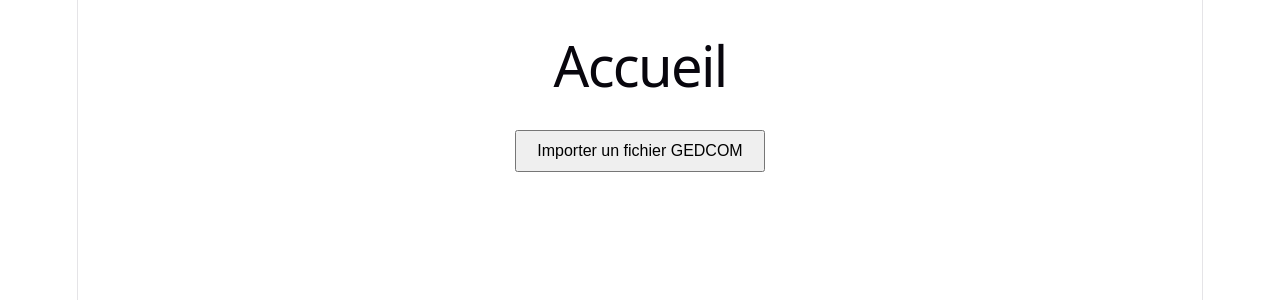
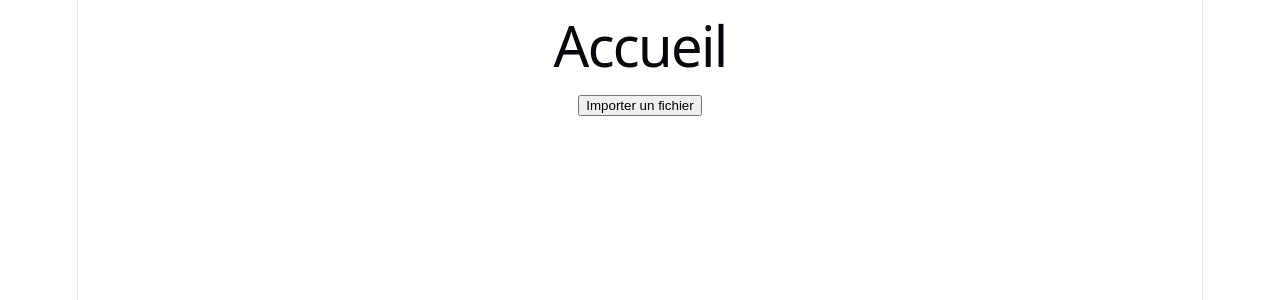
Before and after one commit to lr2larminat/gedlachance, a React (Vite) app: page / in a window 1280 px wide. Shown: the top 300 px of the page. Built offline with nearby package versions, Linux system fonts and the light colour scheme.

Commit message:
Nouvelle version

```diff
--- a/src/App.tsx
+++ b/src/App.tsx
@@ -1,19 +1,30 @@
-import React, { useState } from 'react';
+import { useState } from 'react';
 import HomePage from './HomePage';
 import ImportPage from './import/ImportPage';
 import ParsePage from './import/ParsePage';
-import './App.css';
+
+export type Page = 'home' | 'import' | 'parse';
 
 function App() {
-  const [currentPage, setCurrentPage] = useState<'home' | 'import' | 'parse'>('home');
+  const [currentPage, setCurrentPage] = useState<Page>('home');
   const [file, setFile] = useState<File | null>(null);
 
   return (
-    <div className="app">
-      {currentPage === 'home' && <HomePage setCurrentPage={setCurrentPage} />}
-      {currentPage === 'import' && <ImportPage setCurrentPage={setCurrentPage} file={file} setFile={setFile} />}
-      {currentPage === 'parse' && <ParsePage setCurrentPage={setCurrentPage} file={file} />}
-    </div>
+    <>
+      {currentPage === 'home' && (
+        <HomePage setCurrentPage={setCurrentPage} />
+      )}
+      {currentPage === 'import' && (
+        <ImportPage
+          setCurrentPage={setCurrentPage}
+          file={file}
+          setFile={setFile}
+        />
+      )}
+      {currentPage === 'parse' && (
+        <ParsePage setCurrentPage={setCurrentPage} file={file} />
+      )}
+    </>
   );
 }
 
--- a/src/HomePage.tsx
+++ b/src/HomePage.tsx
@@ -1,17 +1,16 @@
-import React from 'react';
-import './HomePage.css';
+import { Page } from './App';
 
 interface HomePageProps {
-  setCurrentPage: (page: string) => void;
+  setCurrentPage: React.Dispatch<React.SetStateAction<Page>>;
 }
 
-function HomePage({ setCurrentPage }: HomePageProps) {
+export default function HomePage({ setCurrentPage }: HomePageProps) {
   return (
-    <div className="home-page">
+    <div>
       <h1>Accueil</h1>
-      <button onClick={() => setCurrentPage('import')}>Importer un fichier GEDCOM</button>
+      <button onClick={() => setCurrentPage('import')}>
+        Importer un fichier
+      </button>
     </div>
   );
 }
-
-export default HomePage;
--- a/src/import/ImportPage.tsx
+++ b/src/import/ImportPage.tsx
@@ -1,31 +1,38 @@
-import React from 'react';
-import './ImportPage.css';
+import { useState } from 'react';
+import { Page } from '../App';
 
 interface ImportPageProps {
-  setCurrentPage: (page: string) => void;
+  setCurrentPage: React.Dispatch<React.SetStateAction<Page>>;
   file: File | null;
-  setFile: (file: File | null) => void;
+  setFile: React.Dispatch<React.SetStateAction<File | null>>;
 }
 
-function ImportPage({ setCurrentPage, file, setFile }: ImportPageProps) {
-  const handleFileChange = (e: React.ChangeEvent<HTMLInputElement>) => {
-    const f = e.target.files?.[0] ?? null;
-    setFile(f);
+export default function ImportPage({ setCurrentPage, file, setFile }: ImportPageProps) {
+  const [localFile, setLocalFile] = useState<File | null>(file);
+
+  const handleFileSelect = (e: React.ChangeEvent<HTMLInputElement>) => {
+    const selectedFile = e.target.files?.[0];
+    if (selectedFile) {
+      setLocalFile(selectedFile);
+      setFile(selectedFile);
+    }
   };
 
   return (
-    <div className="import-page">
+    <div>
       <h1>Importer un fichier GEDCOM</h1>
-      <input type="file" onChange={handleFileChange} />
-      {file && (
+
+      <input type="file" accept=".ged" onChange={handleFileSelect} />
+
+      {localFile && (
         <div>
-          <p>Fichier sélectionné : {file.name}</p>
+          <p>Fichier prêt : {localFile.name}</p>
+          <p>Taille : {(localFile.size / 1024).toFixed(2)} Ko</p>
           <button onClick={() => setCurrentPage('parse')}>Analyser le fichier</button>
         </div>
       )}
+
       <button onClick={() => setCurrentPage('home')}>Retour à l'accueil</button>
     </div>
   );
 }
-
-export default ImportPage;
--- a/src/import/ParsePage.tsx
+++ b/src/import/ParsePage.tsx
@@ -1,14 +1,13 @@
-import React from 'react';
-import './ParsePage.css';
+import { Page } from '../App';
 
 interface ParsePageProps {
-  setCurrentPage: (page: string) => void;
+  setCurrentPage: React.Dispatch<React.SetStateAction<Page>>;
   file: File | null;
 }
 
-function ParsePage({ setCurrentPage, file }: ParsePageProps) {
+export default function ParsePage({ setCurrentPage, file }: ParsePageProps) {
   return (
-    <div className="parse-page">
+    <div>
       <h1>Résultat du parsing GEDCOM</h1>
       {file ? (
         <>
@@ -16,11 +15,10 @@ function ParsePage({ setCurrentPage, file }: ParsePageProps) {
           <p>Taille du fichier : {(file.size / 1024).toFixed(2)} Ko</p>
         </>
       ) : (
-        <p>⚠️ Aucun fichier sélectionné !</p>
+        <p>⚠️ Aucun fichier fourni !</p>
       )}
+
       <button onClick={() => setCurrentPage('import')}>🔙 Retour à l'import</button>
     </div>
   );
 }
-
-export default ParsePage;
```
